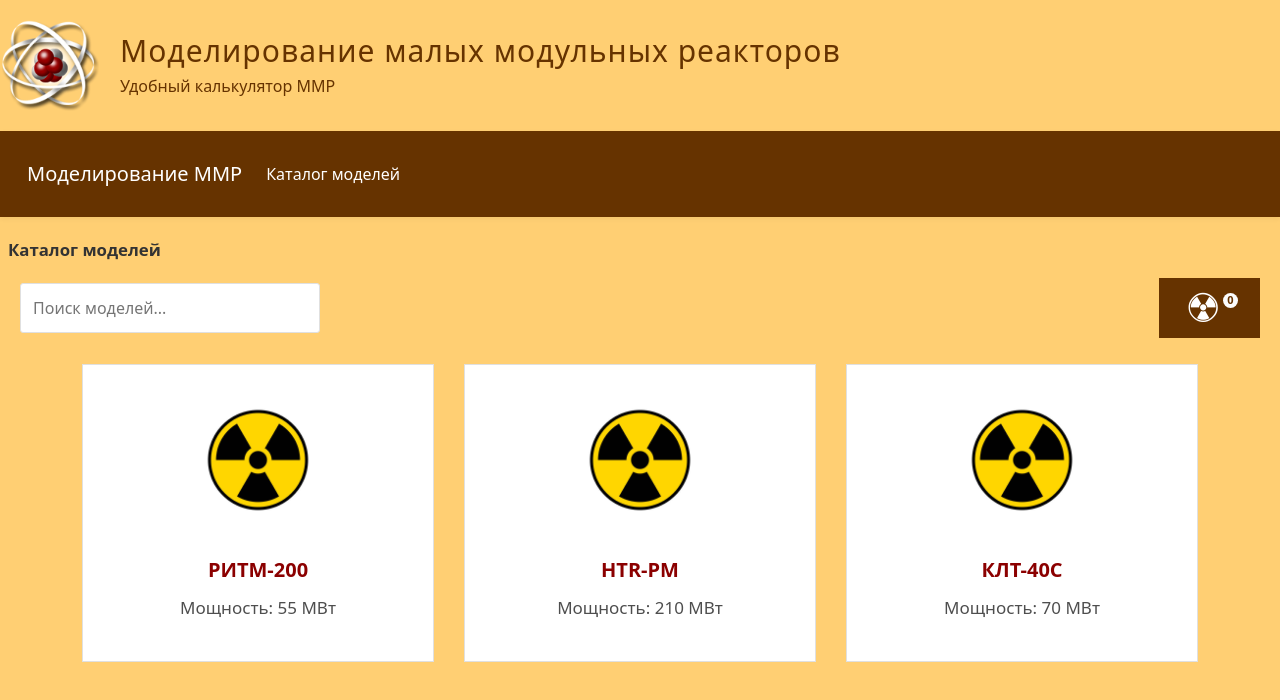
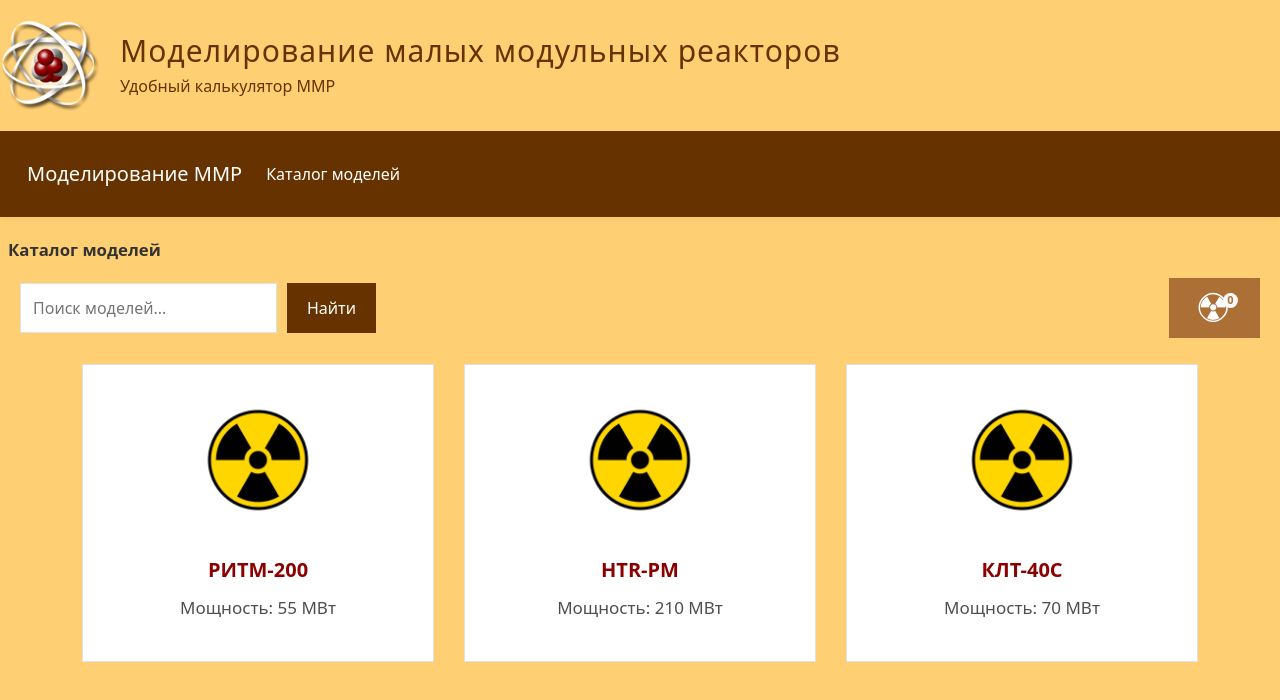
Before and after one commit to magical-dimas/SNR_front, a React (Vite) app in the folder snr_front/: page / in a window 1280 px wide. Shown: the top 700 px of the page. Built offline with nearby package versions, Linux system fonts and the light colour scheme.

Commit message:
tweaked search

```diff
--- a/snr_front/src/components/CartWidget.tsx
+++ b/snr_front/src/components/CartWidget.tsx
@@ -2,9 +2,9 @@ import type { FC } from 'react';
 
 export const CartWidget: FC = () => {
   return (
-    <div className="cart-btn" title="Текущая заявка">
+    <div className="cart-btn-inactive" title="Текущая заявка">
         <span className="cart_btn_img">&#x2622;</span>
-        <span className="request-icon__badge">0</span>
+        <span className="request-icon__badge--inactive">0</span>
     </div>
   );
 };
--- a/snr_front/src/index.css
+++ b/snr_front/src/index.css
@@ -86,14 +86,12 @@ header {
     font-size: 1rem;
     width: 300px;
     background: var(--card-bg);
-    border-radius: 3px;
+    border-radius: 0px;
     transition: all 0.3s;
 }
 
 .search-box input:focus {
     outline: none;
-    border-color: var(--card-bg);
-    box-shadow: 0 0 0 1.5px white;
 }
 
 .cart-btn {
@@ -104,18 +102,16 @@ header {
     display: flex;
     border: none;
     align-items: center;
-    gap: 10px;
 }
 
 .cart-btn-inactive {
-    background-color: rgb(142, 118, 93);
+    background-color: rgb(172, 111, 54);
     color: white;
-    padding: 10px 20px;
+    padding: 0px 20px;
     text-decoration: none;
     display: flex;
     border: none;
     align-items: center;
-    gap: 10px;
 }
 
 .cart-btn:hover {
@@ -481,8 +477,23 @@ header {
     pointer-events: none;
 }
 
-.request-icon__badge--empty {
-    background: rgb(92, 81, 68);
+.request-icon__badge--inactive {
+    position:relative;
+    top: -8px;
+    right: 2px;
+    width: 15px;
+    height: 15px;
+    border-radius: 8px;
+    background: #fcfcfc;
+    font-size: 11px;
+    font-weight: 700;
+    display: flex;
+    align-items: center;
+    justify-content: center;
+    padding: 0 5px;
+    box-sizing: border-box;
+    text-decoration: none;
+    color: rgb(172, 111, 54);
 }
 
 .cart_btn_img {
--- a/snr_front/src/pages/ModelDetailPage.tsx
+++ b/snr_front/src/pages/ModelDetailPage.tsx
@@ -4,7 +4,7 @@ import { useParams } from "react-router-dom";
 import { REACTORS_MOCK } from "../modules/mock";
 import type { ReactorRange } from "../modules/mock";
 import { BreadCrumbs } from "../components/BreadCrumbs";
-import defaultVid from '../assets/ritm.mp4';
+import defaultVid from '../assets/default.mp4';
 
 export const ModelDetailPage: FC = () => {
   const { id } = useParams();
--- a/snr_front/src/pages/ModelsPage.tsx
+++ b/snr_front/src/pages/ModelsPage.tsx
@@ -1,4 +1,4 @@
-import { useState, useEffect } from "react";
+import { useState } from "react";
 import type { FC } from "react";
 import { REACTORS_MOCK } from "../modules/mock";
 import type { ReactorRange } from "../modules/mock";
@@ -10,12 +10,18 @@ export const ModelsPage: FC = () => {
   const [searchValue, setSearchValue] = useState("");
   const [reactors, setReactors] = useState<ReactorRange[]>(REACTORS_MOCK);
 
-  useEffect(() => {
+  const handleKeyDown = (e: React.KeyboardEvent<HTMLInputElement>) => {
+    if (e.key === "Enter") {
+      handleSearch();
+    }
+  };
+
+  const handleSearch = () => {
     const filtered = REACTORS_MOCK.filter(item =>
       item.name.toLowerCase().includes(searchValue.toLowerCase())
     );
     setReactors(filtered);
-  }, [searchValue]);
+  };
 
   return (
     <div>
@@ -28,8 +34,10 @@ export const ModelsPage: FC = () => {
               placeholder="Поиск моделей..."
               value={searchValue}
               onChange={(e) => setSearchValue(e.target.value)}
+              onKeyDown={handleKeyDown}
               className="search-input"
             />
+            <button className="cart-btn" onClick={() => handleSearch()}>Найти</button>
         </div>
         <CartWidget/>
       </div>
```
Also changed, not shown: 1 other file (tests, documents, lock files or other folders).
